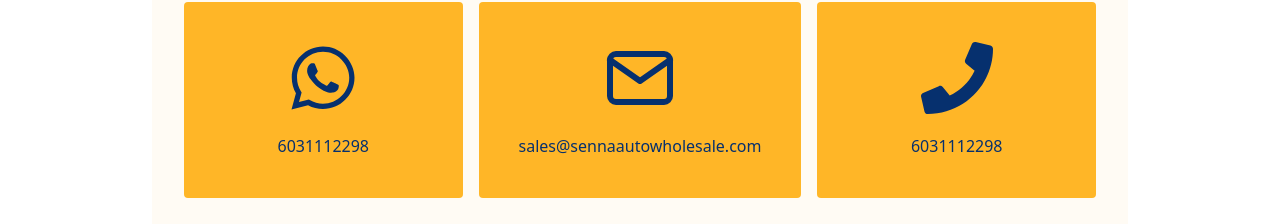
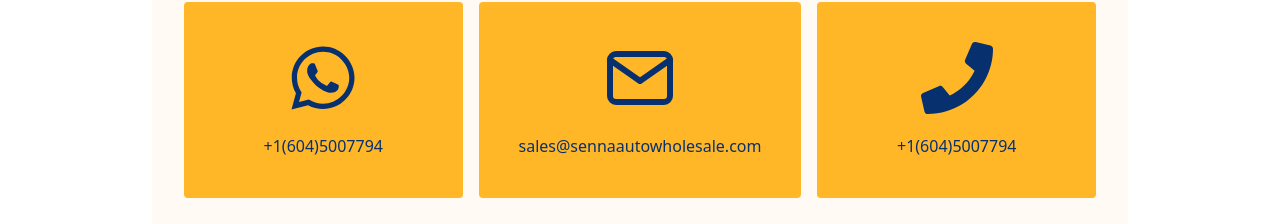
Before and after one commit to reginaldogomes/senna-auto-wholesale, a Next.js app: page / in a window 1280 px wide. Shown: the part 939-1163 px from the top of the page. Built offline with nearby package versions, Linux system fonts and the light colour scheme.

Commit message:
index update

```diff
--- a/src/components/Index/Index.tsx
+++ b/src/components/Index/Index.tsx
@@ -59,9 +59,12 @@ const Index = () => {
                     <ul className="flex flex-wrap shrink lg:flex-nowrap">
                         <li className="w-full bg-yellow bg-opacity-7 m-2 rounded p-10">
                             <FaWhatsapp className="m-auto text-7xl text-blue" />
-                            <span className="m-auto text-base text-blue text-center block mt-5">
-                                6031112298
-                            </span>
+                            <a
+                                href="https://api.whatsapp.com/send?phone=16045007794&text=Ol%C3%A1%20seja%20bem%20vindo"
+                                className="m-auto text-base text-blue text-center block mt-5"
+                            >
+                                +1(604)5007794
+                            </a>
                         </li>
                         <li className="w-full bg-yellow bg-opacity-7 m-2 rounded p-10">
                             <FiMail className="m-auto text-7xl text-blue" />
@@ -72,7 +75,7 @@ const Index = () => {
                         <li className="w-full bg-yellow bg-opacity-7 m-2 rounded p-10">
                             <FaPhone className="m-auto text-7xl text-blue" />
                             <span className="m-auto text-base text-blue text-center block mt-5">
-                                6031112298
+                                +1(604)5007794
                             </span>
                         </li>
                     </ul>
```
